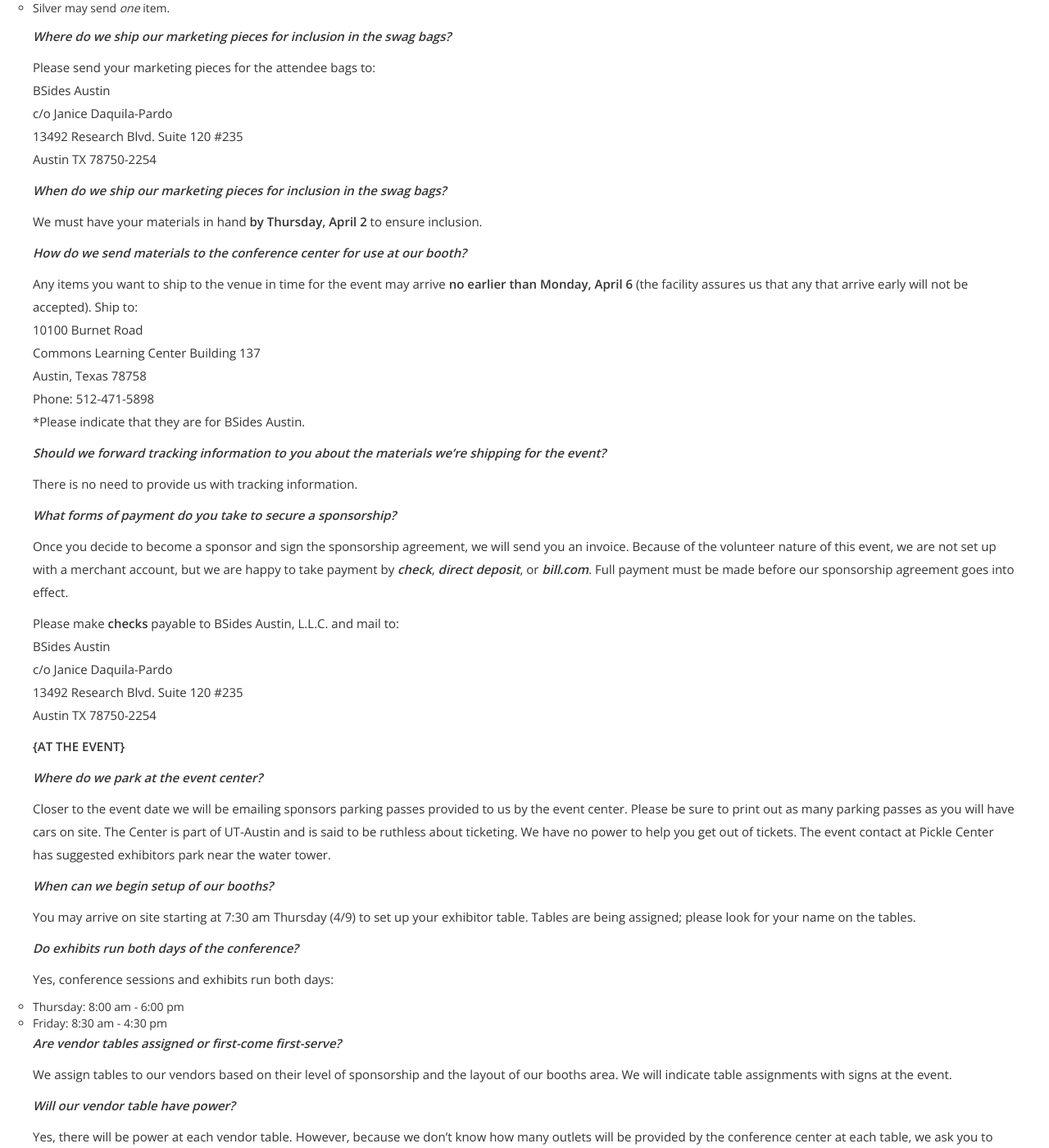
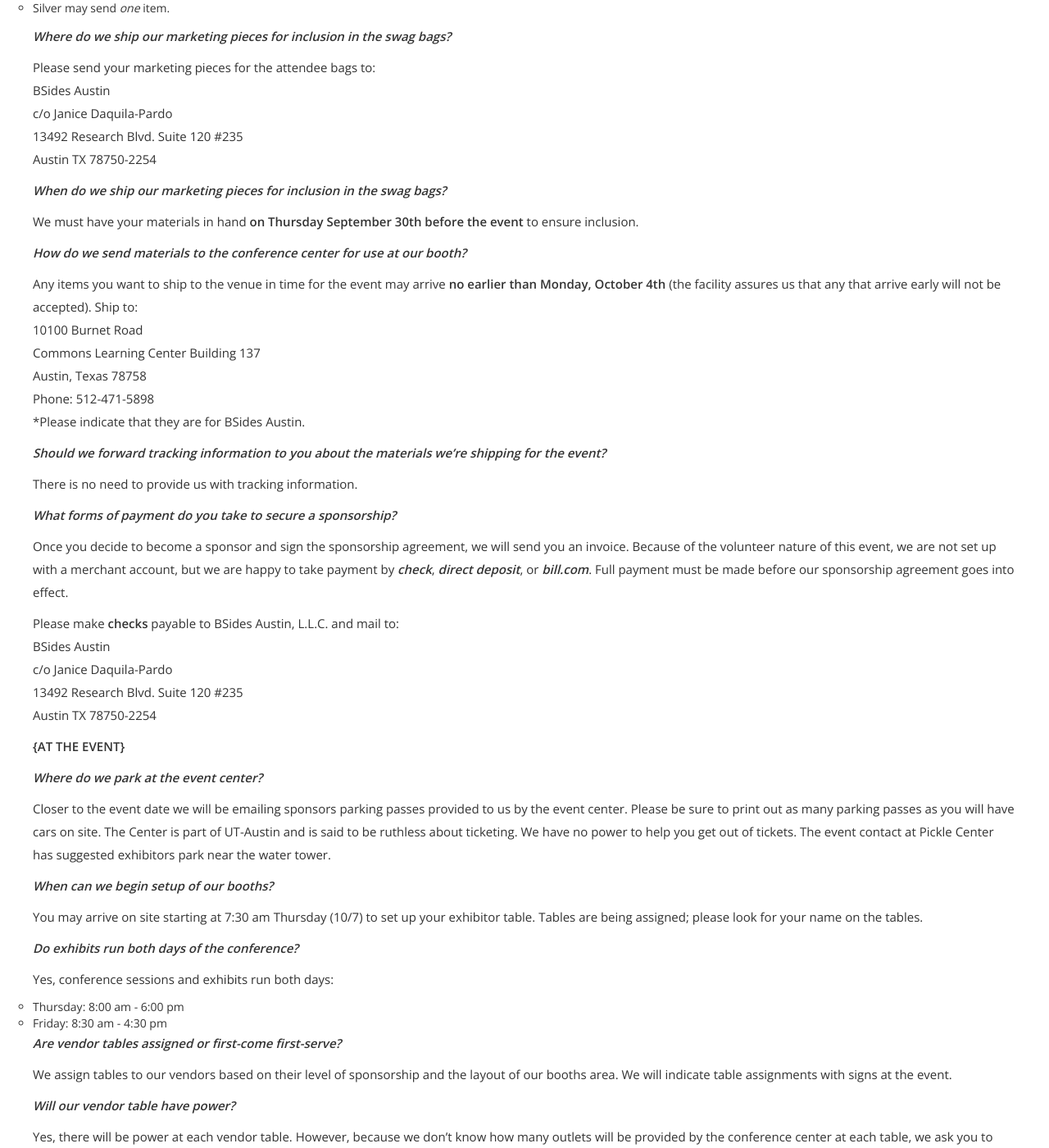
Before and after one commit to bsidesaustin/test, a Jekyll site: the page built from sponsor.html, in a window 1280 px wide and 1400 px high, scrolled down 1551 px. Shown: the whole window at 82% size. Built offline with Jekyll 4.4.1, drawn with Linux system fonts in a browser that asks for light colours; nearby versions of some CDN libraries; some web fonts are replaced.

Commit message:
Update sponsor.html

```diff
--- a/sponsor.html
+++ b/sponsor.html
@@ -52,9 +52,9 @@
 <p><strong><em>Where do we ship our marketing pieces for inclusion in the swag bags?</em></strong></p>
 <p>Please send your marketing pieces for the attendee bags to:<br />BSides Austin<br />c/o Janice Daquila-Pardo<br />13492 Research Blvd. Suite 120 #235<br />Austin TX 78750-2254</p>
 <p><strong><em>When do we ship our marketing pieces for inclusion in the swag bags?</em></strong></p>
-<p>We must have your materials in hand <strong>by Thursday, April 2</strong> to ensure inclusion.</p>
+<p>We must have your materials in hand <strong>on Thursday September 30th before the event</strong> to ensure inclusion.</p>
 <p><strong><em>How do we send materials to the conference center for use at our booth?</em></strong></p>
-<p>Any items you want to ship to the venue in time for the event may arrive <strong>no earlier than Monday, April 6</strong> (the facility assures us that any that arrive early will not be accepted). Ship to:<br />10100 Burnet Road<br />Commons Learning Center Building 137<br />Austin, Texas 78758<br />Phone: 512-471-5898<br />*Please indicate that they are for BSides Austin.</p>
+<p>Any items you want to ship to the venue in time for the event may arrive <strong>no earlier than Monday, October 4th</strong> (the facility assures us that any that arrive early will not be accepted). Ship to:<br />10100 Burnet Road<br />Commons Learning Center Building 137<br />Austin, Texas 78758<br />Phone: 512-471-5898<br />*Please indicate that they are for BSides Austin.</p>
 <p><strong><em>Should we forward tracking information to you about the materials we’re shipping for the event?</em></strong></p>
 <p>There is no need to provide us with tracking information.</p>
 <p><strong><em>What forms of payment do you take to secure a sponsorship?</em></strong></p>
@@ -64,7 +64,7 @@
 <p><strong><em>Where do we park at the event center?</em></strong></p>
 <p>Closer to the event date we will be emailing sponsors parking passes provided to us by the event center. Please be sure to print out as many parking passes as you will have cars on site. The Center is part of UT-Austin and is said to be ruthless about ticketing. We have no power to help you get out of tickets. The event contact at Pickle Center has suggested exhibitors park near the water tower.</p>
 <p><strong><em>When can we begin setup of our booths?</em></strong></p>
-<p>You may arrive on site starting at 7:30 am Thursday (4/9) to set up your exhibitor table. Tables are being assigned; please look for your name on the tables.</p>
+<p>You may arrive on site starting at 7:30 am Thursday (10/7) to set up your exhibitor table. Tables are being assigned; please look for your name on the tables.</p>
 <p><strong><em>Do exhibits run both days of the conference?</em></strong></p>
 <p>Yes, conference sessions and exhibits run both days:</p>
 <ul>
```
